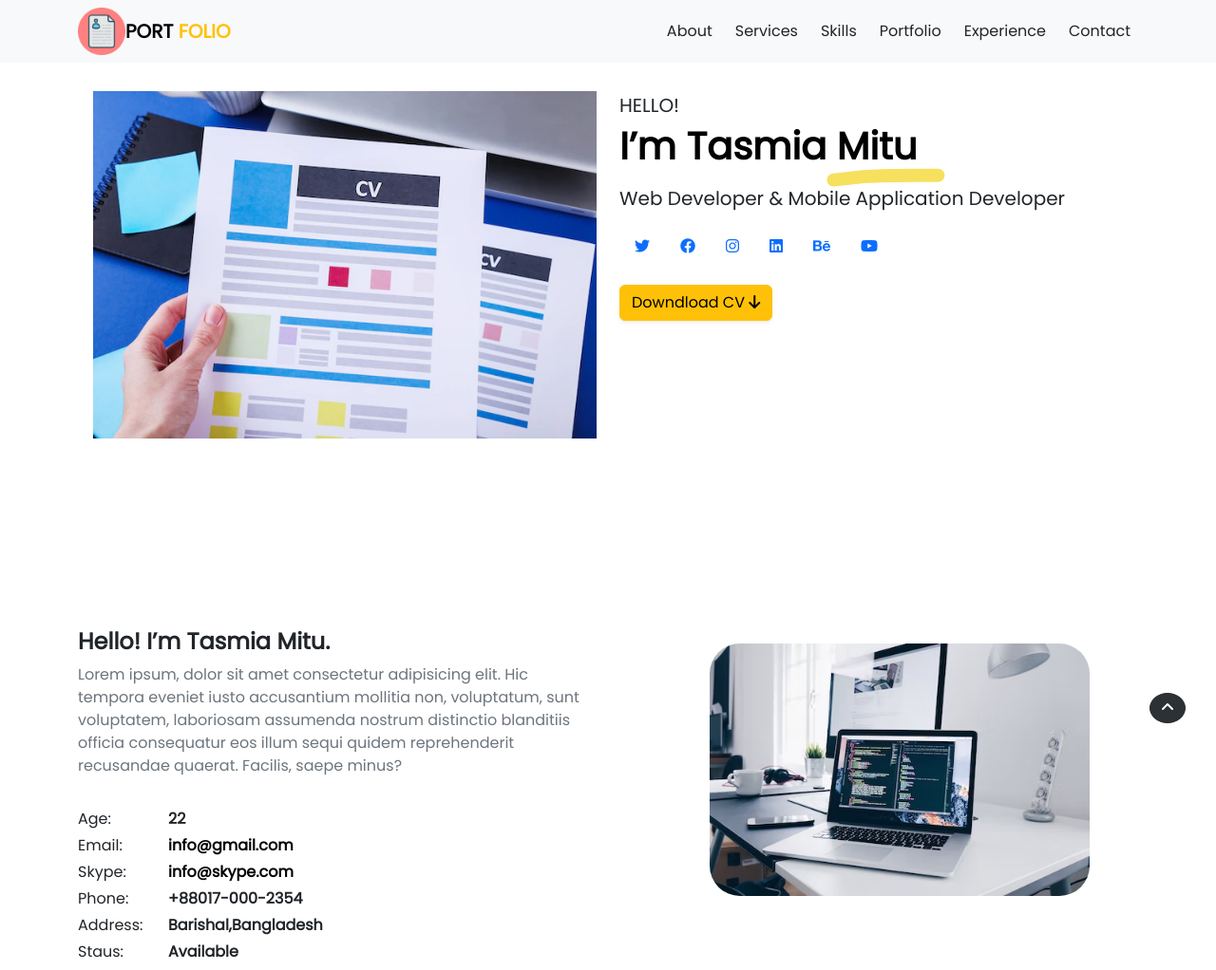
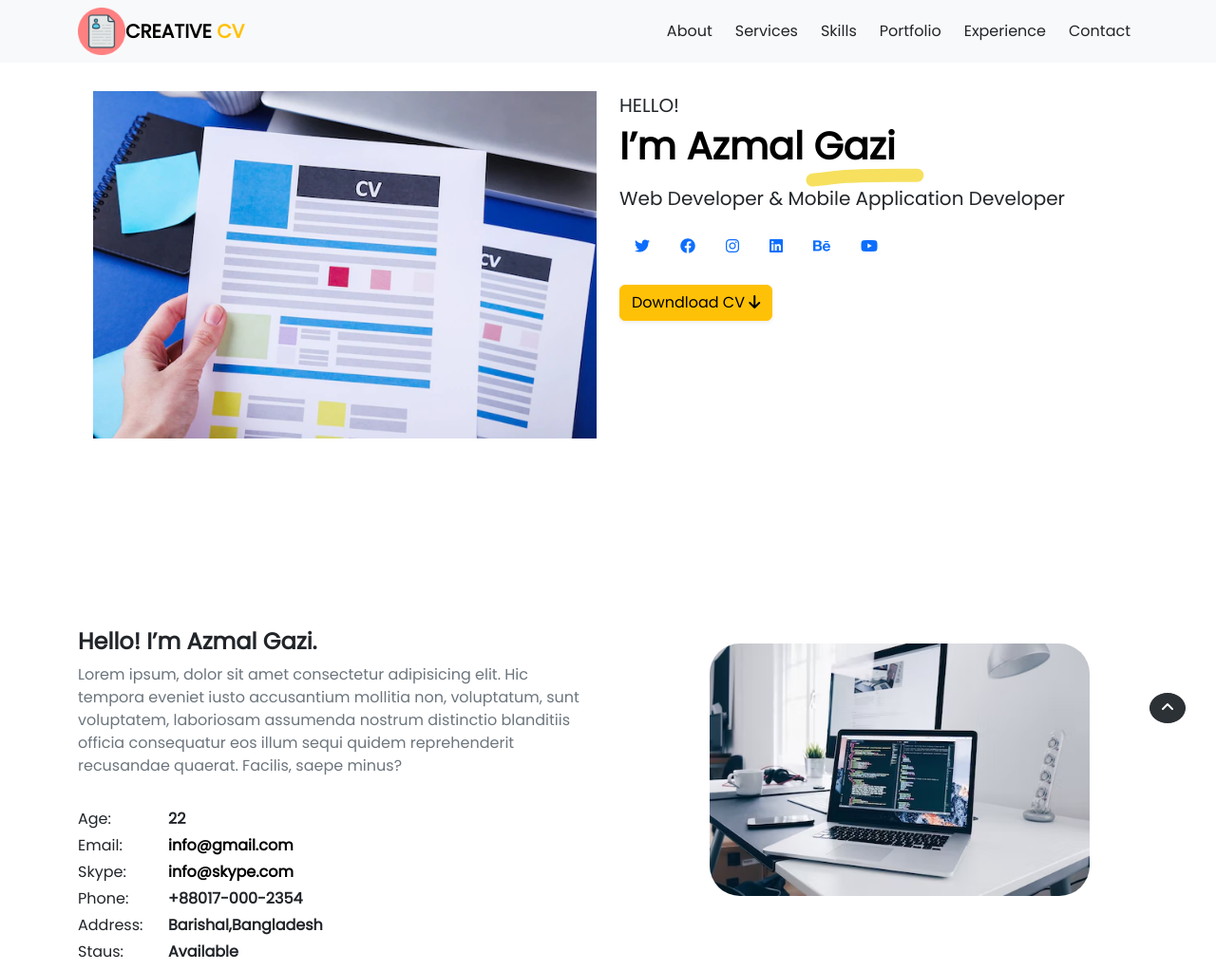
Before and after one commit to Azmal7374/cv-project, a plain HTML site: page index.html in a window 1280 px wide. Shown: the top 1022 px of the page at 95% size. Drawn offline with nearby package versions, Linux system fonts and the light colour scheme.

Commit message:
smoething change

```diff
--- a/index.html
+++ b/index.html
@@ -4,7 +4,7 @@
     <meta charset="UTF-8">
     <meta http-equiv="X-UA-Compatible" content="IE=edge">
     <meta name="viewport" content="width=device-width, initial-scale=1.0">
-    <title>CV Project</title>
+    <title>Personal Resume</title>
     <link rel="icon" type="image/x-icon" href="/images/icons8-cv-16.png">
 
     <!-- Bootstrap Css link -->
@@ -27,7 +27,7 @@
         <nav class="navbar navbar-expand-lg bg-body-tertiary position-fixed w-100">
             <div class="container ">
               <img src="images/icons.png" class="customize" alt="">
-              <a class="navbar-brand fw-bold text-black text-uppercase" href="#">Port <span class="text-warning">folio</span></a>
+              <a class="navbar-brand fw-bold text-black text-uppercase" target="_blank" href="#">Creative <span class="text-warning">CV</span></a>
               <button class="navbar-toggler" type="button" data-bs-toggle="collapse" data-bs-target="#navbarNav" aria-controls="navbarNav" aria-expanded="false" aria-label="Toggle navigation">
                 <span class="navbar-toggler-icon"></span>
               </button>
@@ -67,7 +67,7 @@
               <div class="col-lg-6">
               <div class="mt-5">
               <p class="lead text-uppercase mb-1">Hello!</p>
-              <h1 class="text-black fw-bold  marker">I’m Tasmia Mitu</h1>
+              <h1 class="text-black fw-bold  marker">I’m Azmal Gazi</h1>
               <p class="lead fw-normal mt-3" data-aos="fade-up" data-aos-delay="100">Web Developer & Mobile Application Developer</p>
               <div class="social-nav" data-aos="fade-up" data-aos-delay="200">
               <nav role="navigation">
@@ -98,7 +98,7 @@
      <div class="container mt-5 pt-5">
       <div class="row">
         <div class="col-md-6 mt-4">
-        <h2 class="h4 my-2 fw-bold">Hello! I’m Tasmia Mitu.</h2>
+        <h2 class="h4 my-2 fw-bold">Hello! I’m Azmal Gazi.</h2>
         <p class="text-secondary mt-2">Lorem ipsum, dolor sit amet consectetur adipisicing elit. Hic tempora eveniet iusto accusantium mollitia non, voluptatum, sunt voluptatem, laboriosam assumenda nostrum distinctio blanditiis officia consequatur eos illum sequi quidem reprehenderit recusandae quaerat. Facilis, saepe minus?</p>
         <div class="row mt-3">
         <div class="col-sm-2 mt-3">
@@ -433,7 +433,7 @@
     <div class="d-flex ms-md-3"><span><i class="fas fa-2x fa-quote-left"></i></span><span class="m-2">Lorem, ipsum dolor sit amet consectetur adipisicing elit. Quibusdam optio beatae repudiandae illo ut tempore?</span></div>
     <div class="d-flex justify-content-end align-items-end">
     <div class="text-end me-2">
-    <div class="fw-bolder">Mitu Akhter</div>
+    <div class="fw-bolder">Ryan Dahl</div>
     <div class="text-small">Programmer</div>
     </div><img class="me-md-3 rounded" src="images/photography.webp" width="96" height="96" alt="client 1" />
     </div>
@@ -537,7 +537,7 @@
     <footer class="pt-4 pb-4 text-center bg-light">
       <div class="container">
       <div class="my-3">
-      <div class="h4 fw-bold">Tasmia Mitu</div>
+      <div class="h4 fw-bold">Azmal Gazi</div>
       <p class="">Web Developer & Mobile Application Developer</p>
       <div class="social-nav">
       <nav role="navigation">
```
